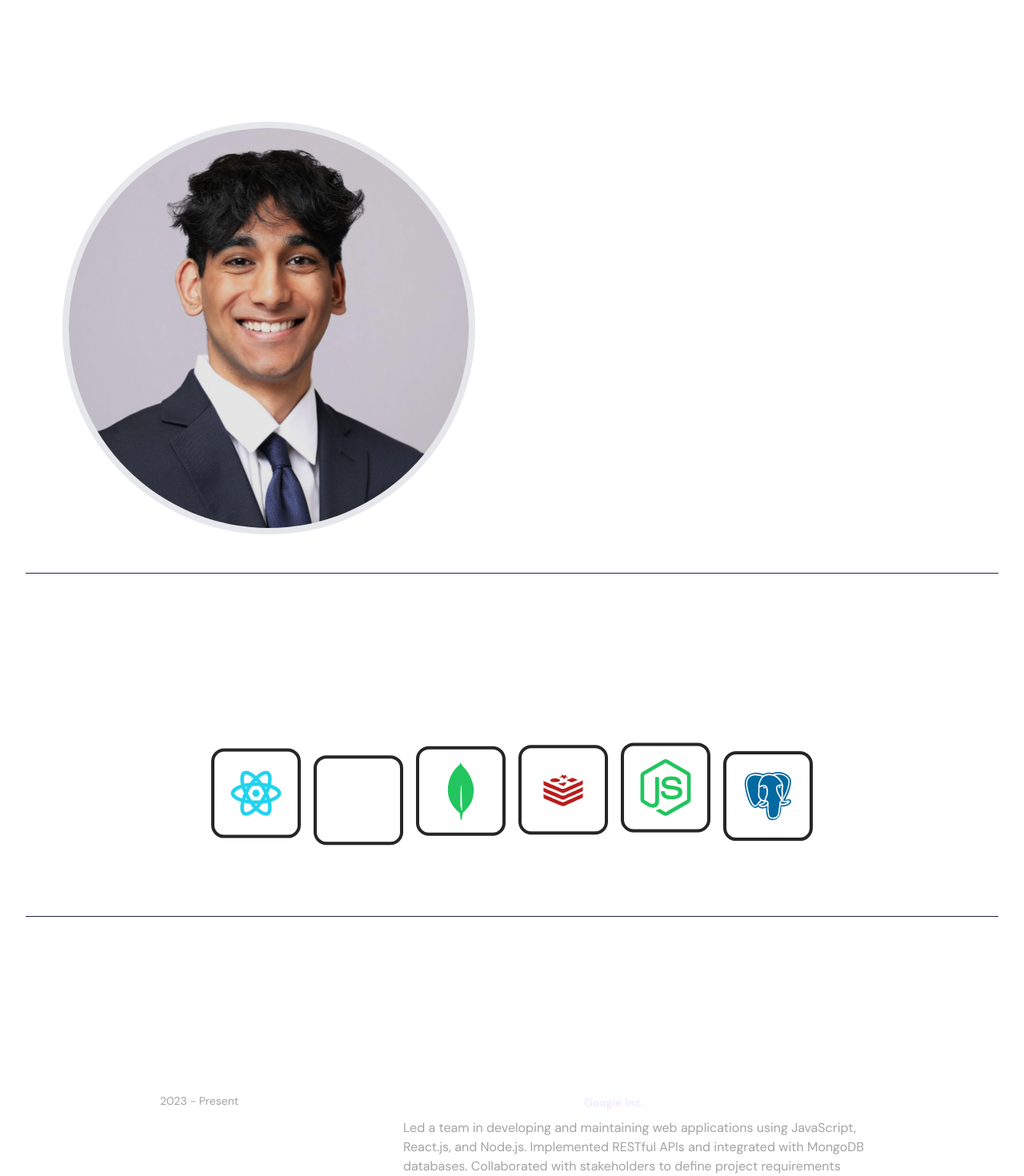
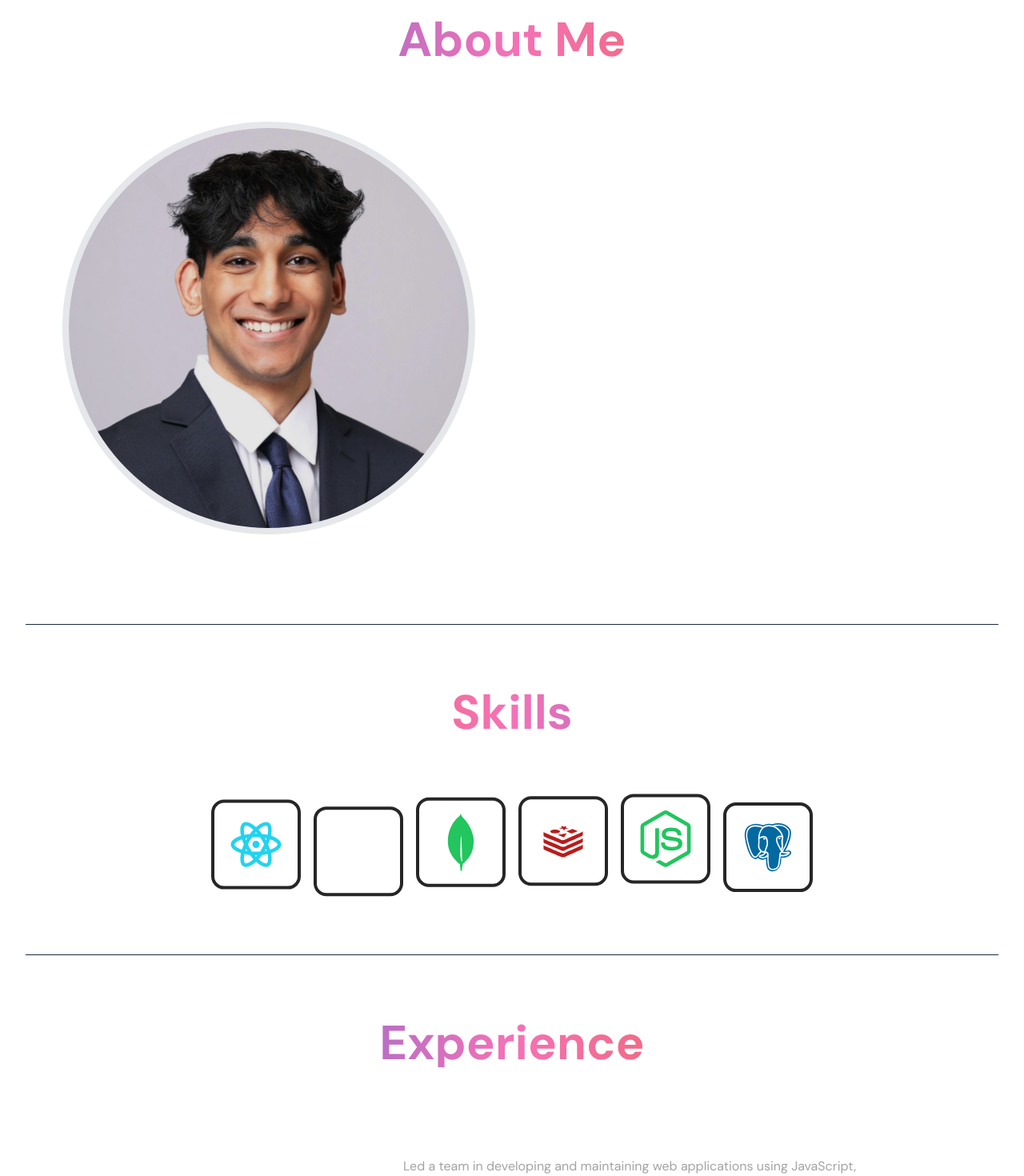
Before and after one commit to dilanchoksi/personal-website, a React (Vite) app: page / in a window 1280 px wide. Shown: the part 860-2330 px from the top of the page at 80% size. Built offline with nearby package versions, Linux system fonts and the light colour scheme.

Commit message:
media  Qs

```diff
--- a/src/App.jsx
+++ b/src/App.jsx
@@ -6,11 +6,16 @@ import Experience from "./components/Experience";
 import Projects from "./components/Projects";
 import Contact from "./components/Contact";
 
+// add Linkedin
+// fixed NavBar? (navbar like dylsub's)
+// add navbar routing
+// add NAV animations (hover)
+
 const App = () => {
   return (
     <div className="overflow-x-hidden text-white antialiased selection:bg-cyan-300 selection:text-cyan-900">
       <div className="fixed top-0 -z-10 h-full w-full">
-        <div className="relative h-full w-full bg-slate-900"></div>
+        <div className="relative h-full w-full bg-black"></div>
       </div>
       <div className="container mx-auto px-8">
         <div className="h-screen flex flex-col">
--- a/src/components/About.jsx
+++ b/src/components/About.jsx
@@ -4,16 +4,16 @@ import { motion } from "framer-motion";
 
 const About = () => {
   return (
-    <div className="border-b border-slate-800 pb-4">
+    <div className="border-b border-slate-800 pb-20">
       <motion.h1
         whileInView={{ opacity: 1, y: 0 }}
         initial={{ opacity: 0, y: -100 }}
         transition={{ duration: 0.5 }}
-        className="mt-20 mb-10 text-center text-6xl font-bold"
+        className="mt-20 mb-10 text-center text-6xl font-bold bg-gradient-to-r from-blue-600 via-pink-400 to-orange-600 text-transparent bg-clip-text"
       >
-        About me
+        About Me
       </motion.h1>
-      <div className="flex flex-wrap items-center">
+      <div className="flex flex-wrap xl:items-center">
         <motion.div
           whileInView={{ opacity: 1, x: 0 }}
           initial={{ opacity: 0, x: -100 }}
@@ -31,7 +31,7 @@ const About = () => {
           className="w-full lg:w-1/2"
         >
           <div className="flex justify-center lg:justify-start">
-            <p className="max-w-xl text-2xl">{ABOUT_TEXT}</p>
+            <p className="max-w-xl text-xl xl:text-2xl p-8">{ABOUT_TEXT}</p>
           </div>
         </motion.div>
       </div>
--- a/src/components/Contact.jsx
+++ b/src/components/Contact.jsx
@@ -8,7 +8,7 @@ const Contact = () => {
         whileInView={{ opacity: 1, y: 0 }}
         initial={{ opacity: 0, y: -100 }}
         transition={{ duration: 0.5 }}
-        className="my-10 text-center text-6xl font-bold"
+        className="mt-20 mb-10 text-center text-6xl font-bold bg-gradient-to-r from-blue-600 via-pink-400 to-orange-600 text-transparent bg-clip-text"
       >
         Get in Touch
       </motion.h1>
@@ -18,7 +18,7 @@ const Contact = () => {
           initial={{ opacity: 0, x: -100 }}
           transition={{ duration: 1 }}
           href="#"
-          className="my-4"
+          className="my-4 text-2xl"
         >
           {CONTACT.email}
         </motion.p>
@@ -26,7 +26,7 @@ const Contact = () => {
           whileInView={{ opacity: 1, x: 0 }}
           initial={{ opacity: 0, x: 100 }}
           transition={{ duration: 1 }}
-          className="my-4"
+          className="my-4 text-xl"
         >
           {CONTACT.phoneNo}
         </motion.p>
--- a/src/components/Experience.jsx
+++ b/src/components/Experience.jsx
@@ -3,12 +3,12 @@ import { motion } from "framer-motion";
 
 const Experience = () => {
   return (
-    <div className="border-b border-slate-800 pb-4">
+    <div className="border-b border-slate-800 pb-20">
       <motion.h1
         whileInView={{ opacity: 1, y: 0 }}
         initial={{ opacity: 0, y: -100 }}
         transition={{ duration: 0.5 }}
-        className="my-20 text-center text-6xl font-bold"
+        className="my-20 text-center text-6xl font-bold bg-gradient-to-r from-blue-600 via-pink-400 to-orange-600 text-transparent bg-clip-text"
       >
         Experience
       </motion.h1>
@@ -21,7 +21,7 @@ const Experience = () => {
             transition={{ duration: 1 }}
             className="w-full lg:w-1/4"
           >
-            <p className="mb-2 text-sm text-neutral-400">{experience.year}</p>
+            <p className="mb-2">{experience.year}</p>
           </motion.div>
           <motion.div
             whileInView={{ opacity: 1, x: 0 }}
@@ -30,16 +30,13 @@ const Experience = () => {
             className="w-full max-w-xl lg:w-3/4"
           >
             <h6 className="mb-2 font-semibold">
-              {experience.role} -{" "}
-              <span className="text-sm text-purple-100">
-                {experience.company}
-              </span>
+              {experience.role} - {experience.company}
             </h6>
             <p className="mb-4 text-neutral-400">{experience.description}</p>
             {experience.technologies.map((tech, index) => (
               <span
                 key={index}
-                className="mr-2 rounded inline-block bg-neutral-900 px-2 py-1 text-sm font-medium text-yellow-600 hover:text-neutral-900 hover:bg-yellow-600 duration-300"
+                className="mr-2 rounded inline-block bg-neutral-900 px-2 py-1 text-sm font-medium text-yellow-600 hover:text-neutral-900 hover:bg-yellow-600 duration-300 hover:-translate-y-1"
               >
                 {tech}
               </span>
--- a/src/components/Projects.jsx
+++ b/src/components/Projects.jsx
@@ -3,12 +3,12 @@ import { motion } from "framer-motion";
 
 const Projects = () => {
   return (
-    <div className="border-b border-slate-800 pb-4">
+    <div className="border-b border-slate-800 pb-20">
       <motion.h1
         whileInView={{ opacity: 1, y: 0 }}
         initial={{ opacity: 0, y: -100 }}
         transition={{ duration: 0.5 }}
-        className="my-20 text-center text-6xl font-bold"
+        className="my-20 text-center text-6xl font-bold bg-gradient-to-r from-orange-600 via-pink-400 to-blue-600 text-transparent bg-clip-text"
       >
         Projects
       </motion.h1>
@@ -40,7 +40,7 @@ const Projects = () => {
               {project.technologies.map((tech, index) => (
                 <span
                   key={index}
-                  className="mr-2 rounded bg-neutral-900 px-2 py-1 text-sm font-medium text-yellow-600 hover:text-neutral-900 hover:bg-yellow-600 duration-300"
+                  className="mr-2 rounded inline-block bg-neutral-900 px-2 py-1 text-sm font-medium text-yellow-600 hover:text-neutral-900 hover:bg-yellow-600 duration-300 hover:-translate-y-1"
                 >
                   {tech}
                 </span>
--- a/src/components/Skills.jsx
+++ b/src/components/Skills.jsx
@@ -21,12 +21,12 @@ const iconVariants = (duration) => ({
 
 const Technologies = () => {
   return (
-    <div className="border-b border-slate-800 pb-24">
+    <div className="border-b border-slate-800 pb-20">
       <motion.h2
         whileInView={{ opacity: 1, y: 0 }}
         initial={{ opacity: 0, y: -100 }}
         transition={{ duration: 1 }}
-        className="my-20 text-center text-6xl font-bold"
+        className="my-20 text-center text-6xl font-bold bg-gradient-to-r from-orange-600 via-pink-400 to-blue-600 text-transparent bg-clip-text"
       >
         Skills
       </motion.h2>
```
